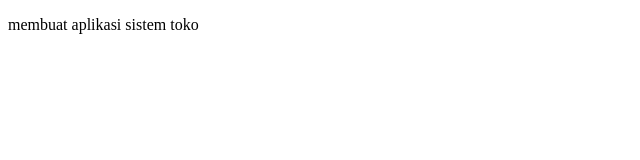
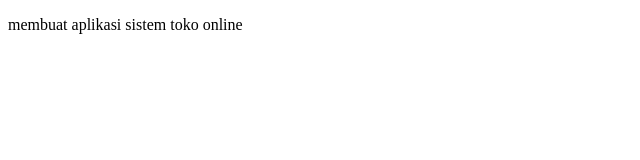
Before and after one commit to WindaWidodo/sistemtoko, a plain HTML site: page assets/index.html in a window 1280 px wide. Shown: the full height of the page, 0-640 px from the left. Drawn offline with Linux system fonts and the light colour scheme.

Commit message:
tambah data

```diff
--- a/assets/index.html
+++ b/assets/index.html
@@ -6,6 +6,6 @@
     <title>Document</title>
   </head>
   <body>
-    <p>membuat aplikasi sistem toko</p>
+    <p>membuat aplikasi sistem toko online</p>
   </body>
 </html>
```
